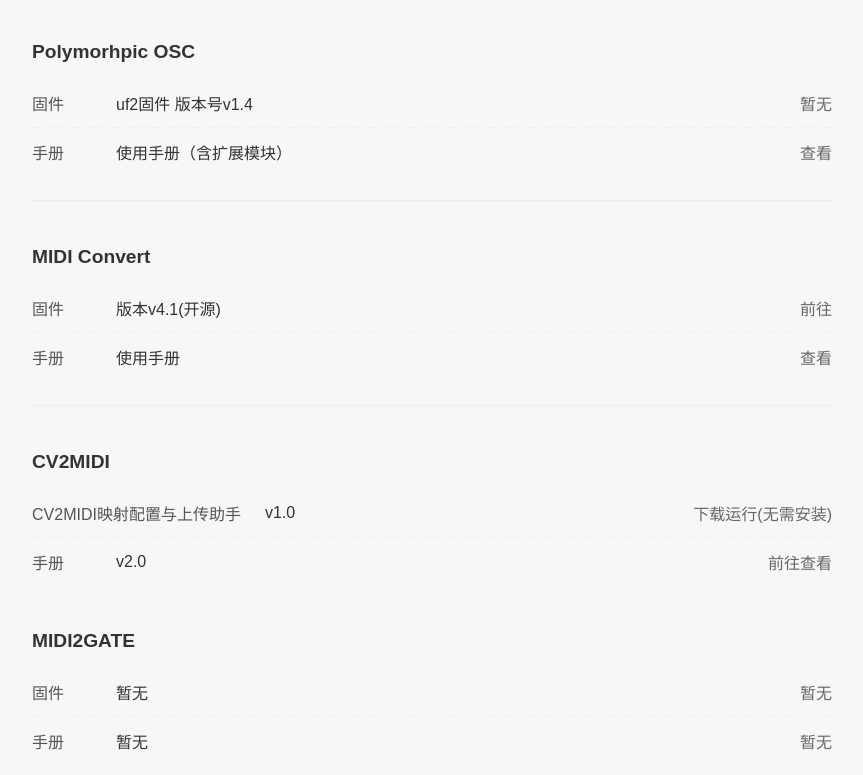
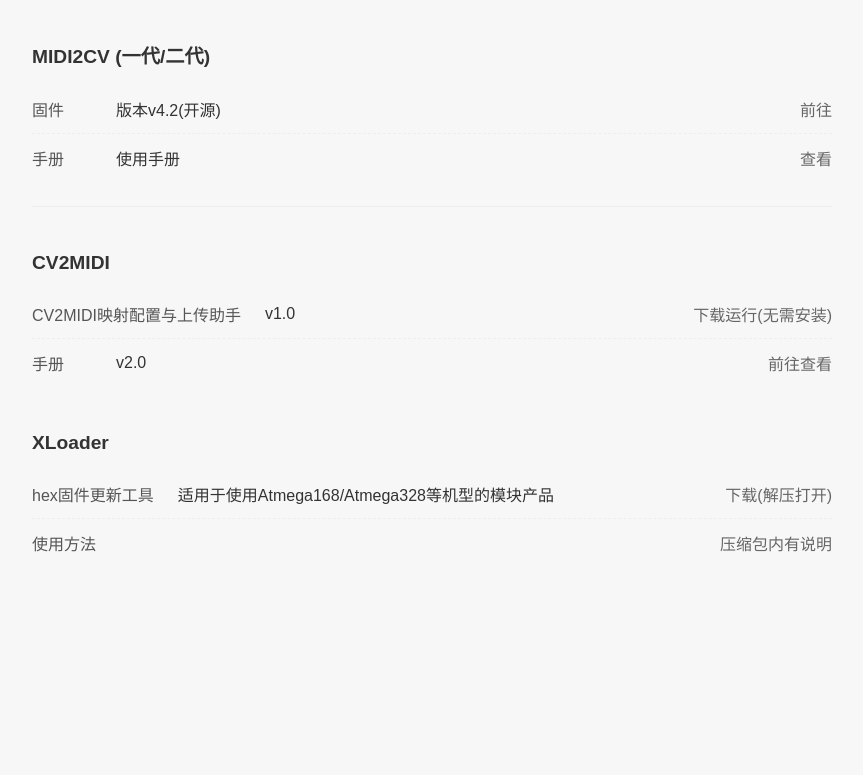
Before and after one commit to environscape/CodingInspire, a plain HTML site: page support/index.html in a window 1280 px wide. Shown: the part 945-1720 px from the top of the page, without its empty margins (208-1071 px from the left). Drawn offline with Linux system fonts and the light colour scheme.

Commit message:
更新说明书页面
Signed-off-by: LC-Starnet <lechenggood@foxmail.com>

```diff
--- a/support/index.html
+++ b/support/index.html
@@ -72,7 +72,7 @@
             </div>
 
             <!-- 产品1分组 -->
-            <div class="product-group" style="margin-bottom: 32px; padding-bottom: 24px; border-bottom: 1px solid #eee;">
+            <!-- <div class="product-group" style="margin-bottom: 32px; padding-bottom: 24px; border-bottom: 1px solid #eee;">
                 <h6 style="font-size: 1.2em; color: #333; margin-bottom: 16px; text-align: left;">Polymorhpic OSC</h6>
 
                 <div class="download-item" style="display: flex; align-items: center; padding: 12px 0; border-bottom: 1px dashed #eee;">
@@ -86,22 +86,22 @@
                     <span class="download-title" style="flex: 1; text-align: left; color: #333;">使用手册（含扩展模块）</span>
                     <a href="https://environscape.github.io/CodingInspire/support/Polymorphic_manual.html" class="download-link" style="color: #666; text-decoration: none; margin-left: 16px;">查看</a>
                 </div>
-            </div>
+            </div> -->
 
             <!-- 产品2分组 -->
             <div class="product-group" style="margin-bottom: 32px; padding-bottom: 24px; border-bottom: 1px solid #eee;">
-                <h6 style="font-size: 1.2em; color: #333; margin-bottom: 16px; text-align: left;">MIDI Convert</h6>
+                <h6 style="font-size: 1.2em; color: #333; margin-bottom: 16px; text-align: left;">MIDI2CV (一代/二代)</h6>
 
                 <div class="download-item" style="display: flex; align-items: center; padding: 12px 0; border-bottom: 1px dashed #eee;">
                     <span class="download-type" style="color: #555; margin-right: 24px; min-width: 60px; text-align: left;">固件</span>
-                    <span class="download-title" style="flex: 1; text-align: left; color: #333;">版本v4.1(开源)</span>
-                    <a href="https://github.com/environscape/Midi2CV/tree/master/Midi2CV_v4.1" class="download-link" style="color: #666; text-decoration: none; margin-left: 16px;">前往</a>
+                    <span class="download-title" style="flex: 1; text-align: left; color: #333;">版本v4.2(开源)</span>
+                    <a href="https://github.com/environscape/Midi2CV/tree/master/Midi2CV_v4.2" class="download-link" style="color: #666; text-decoration: none; margin-left: 16px;">前往</a>
                 </div>
 
                 <div class="download-item" style="display: flex; align-items: center; padding: 12px 0;">
                     <span class="download-type" style="color: #555; margin-right: 24px; min-width: 60px; text-align: left;">手册</span>
                     <span class="download-title" style="flex: 1; text-align: left; color: #333;">使用手册</span>
-                    <a href="https://github.com/environscape/Midi2CV/tree/master/Midi2CV_v4.1" class="download-link" style="color: #666; text-decoration: none; margin-left: 16px;">查看</a>
+                    <a href="https://github.com/environscape/Midi2CV/tree/master/Midi2CV_v4.2" class="download-link" style="color: #666; text-decoration: none; margin-left: 16px;">查看</a>
                 </div>
             </div>
 
@@ -123,7 +123,7 @@
             </div>
 
             <!-- 产品5分组 -->
-            <div class="product-group" style="margin-bottom: 32px;">
+            <!-- <div class="product-group" style="margin-bottom: 32px;">
                 <h6 style="font-size: 1.2em; color: #333; margin-bottom: 16px; text-align: left;">MIDI2GATE</h6>
 
                 <div class="download-item" style="display: flex; align-items: center; padding: 12px 0; border-bottom: 1px dashed #eee;">
@@ -136,6 +136,23 @@
                     <span class="download-type" style="color: #555; margin-right: 24px; min-width: 60px; text-align: left;">手册</span>
                     <span class="download-title" style="flex: 1; text-align: left; color: #333;">暂无</span>
                     <a href="#" class="download-link" style="color: #666; text-decoration: none; margin-left: 16px;">暂无</a>
+                </div>
+            </div> -->
+
+            <!-- 产品5分组 -->
+            <div class="product-group" style="margin-bottom: 32px;">
+                <h6 style="font-size: 1.2em; color: #333; margin-bottom: 16px; text-align: left;">XLoader</h6>
+
+                <div class="download-item" style="display: flex; align-items: center; padding: 12px 0; border-bottom: 1px dashed #eee;">
+                    <span class="download-type" style="color: #555; margin-right: 24px; min-width: 60px; text-align: left;">hex固件更新工具</span>
+                    <span class="download-title" style="flex: 1; text-align: left; color: #333;">适用于使用Atmega168/Atmega328等机型的模块产品</span>
+                    <a href="xLoader.zip" class="download-link" style="color: #666; text-decoration: none; margin-left: 16px;">下载(解压打开)</a>
+                </div>
+
+                <div class="download-item" style="display: flex; align-items: center; padding: 12px 0;">
+                    <span class="download-type" style="color: #555; margin-right: 24px; min-width: 60px; text-align: left;">使用方法</span>
+                    <span class="download-title" style="flex: 1; text-align: left; color: #333;"></span>
+                    <a href="#" class="download-link" style="color: #666; text-decoration: none; margin-left: 16px;">压缩包内有说明</a>
                 </div>
             </div>
         </div>
```
